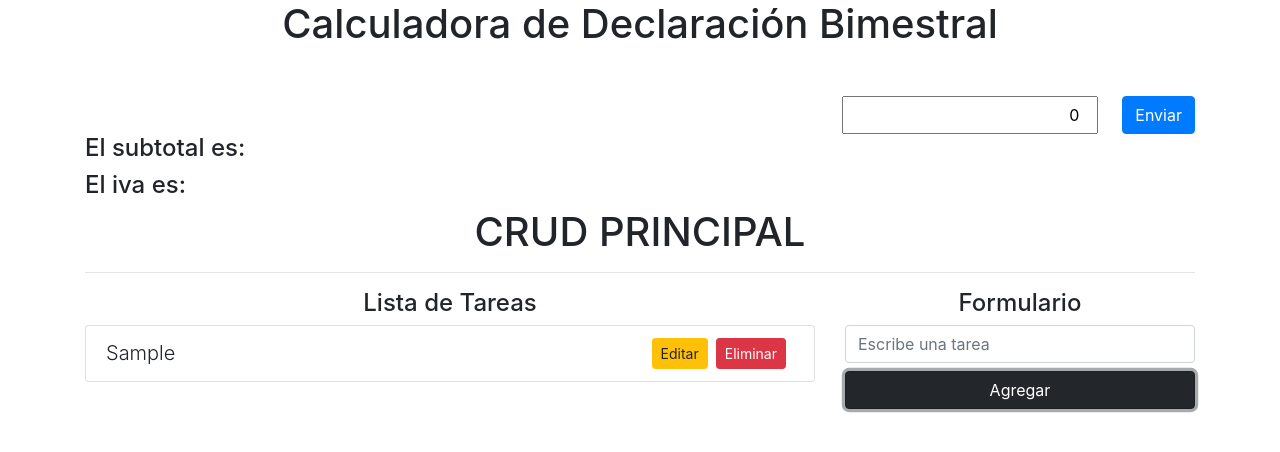
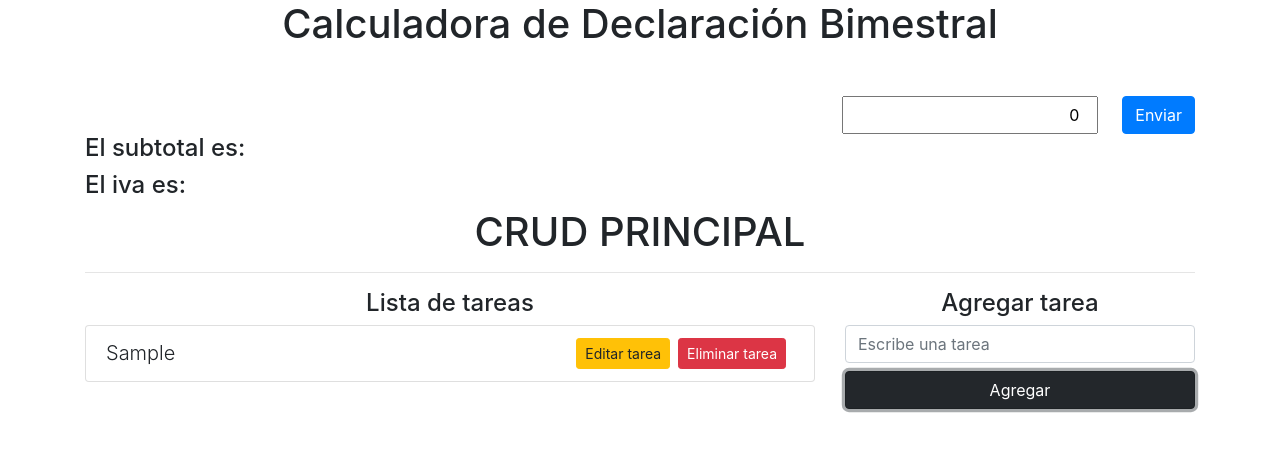
Before and after one commit to carlosalberto05/Declarcion-, a React (Create React App) app: page / in a window 1280 px wide. Both pictures are taken after typing "Sample" into the empty fields and a click on the button "Agregar". Shown: the top 452 px of the page. Built offline with nearby package versions, Linux system fonts and the light colour scheme.

Commit message:
Se agregaron funciones al crud

```diff
--- a/src/components/crud/Principal.js
+++ b/src/components/crud/Principal.js
@@ -1,22 +1,157 @@
+// import React, { useState } from 'react'
+// import shortid from 'shortid'
+
+// export default function Principal() {
+//   const [tarea, setTarea] = useState('')
+//   const [tareas, setTareas] = useState([])
+//   const [modoEdicion, setModoEdicion] = useState(false)
+//   const [id, setId] = useState('')
+
+//   const agregarTarea = (e) => {
+//     e.preventDefault()
+
+//     if (!tarea.trim()) {
+//       console.log('Esta vacio')
+//       return
+//     }
+//     setTareas([...tareas, { id: shortid.generate(), tarea: tarea }])
+//     setTarea('')
+//   }
+
+//   const elimitarTarea = (id) => {
+//     const arrayFiltrado = tareas.filter((item) => item.id !== id)
+//     setTareas(arrayFiltrado)
+//   }
+
+//   const editar = (item) => {
+//     console.log(item)
+//     setModoEdicion(true)
+//     setTarea(item.tarea)
+//     setId(item.id)
+//   }
+
+//   const editarTarea = (e) => {
+//     e.preventDefault()
+//     if (!tarea.trim()) {
+//       console.log('Esta vacio')
+//       return
+//     }
+
+//     const arrayEditado = tareas.map((item) => {
+//       return item.id === id ? { id: id, tarea: tarea } : item
+//     })
+
+//     setTareas(arrayEditado)
+//     setModoEdicion(false)
+//     setTarea('')
+//     setId('')
+//   }
+
+//   return (
+//     <div className="container">
+//       <h1 className="text-center">CRUD PRINCIPAL</h1>
+//       <hr />
+//       <div className="row">
+//         <div className="col-8">
+//           <h4 className="text-center">Lista de Tareas</h4>
+//           <ul className="list-group">
+//             {tareas.map((item) => {
+//               return (
+//                 <li key={item.id} className="list-group-item">
+//                   <span className="lead">{item.tarea}</span>
+//                   <button
+//                     className="btn btn-danger btn-sm float-right mx-2"
+//                     onClick={() => elimitarTarea(item.id)}
+//                   >
+//                     Eliminar
+//                   </button>
+//                   <button
+//                     className="btn btn-warning btn-sm float-right"
+//                     onClick={() => editar(item)}
+//                   >
+//                     Editar
+//                   </button>
+//                 </li>
+//               )
+//             })}
+//           </ul>
+//         </div>
+//         <div className="col-4">
+//           <h4 className="text-center">
+//             {modoEdicion ? 'Editar tarea' : 'Agregar tarea'}
+//           </h4>
+//           <form onSubmit={modoEdicion ? editarTarea : agregarTarea}>
+//             <input
+//               type="text"
+//               placeholder="Escribe una tarea"
+//               className="form-control mb-2"
+//               onChange={(e) => setTarea(e.target.value)}
+//               value={tarea}
+//             />
+//             {modoEdicion ? (
+//               <button className="btn btn-warning btn-block">Editar</button>
+//             ) : (
+//               <button className="btn btn-dark btn-block">Agregar</button>
+//             )}
+//           </form>
+//         </div>
+//       </div>
+//     </div>
+//   )
+// }
+
 import React, { useState } from 'react'
 import shortid from 'shortid'
 
 export default function Principal() {
   const [tarea, setTarea] = useState('')
   const [tareas, setTareas] = useState([])
+  const [modoEdicion, setModoEdicion] = useState(false)
+  const [id, setId] = useState('')
 
   const agregarTarea = (e) => {
     e.preventDefault()
 
     if (!tarea.trim()) {
-      console.log('Esta vacio')
+      console.log('No hay tarea')
       return
     }
-    console.log(`se agrego la tarea ${tarea}`)
 
     setTareas([...tareas, { id: shortid.generate(), tarea: tarea }])
+    setTarea('')
+  }
 
+  const eliminarTarea = (id) => {
+    console.log(id)
+
+    const tareasFiltradas = tareas.filter((item) => {
+      return item.id !== id
+    })
+    setTareas(tareasFiltradas)
+  }
+
+  const editar = (item) => {
+    console.log(item)
+    setModoEdicion(true)
+    setTarea(item.tarea)
+    setId(item.id)
+  }
+
+  const editarTarea = (e) => {
+    e.preventDefault()
+
+    if (!tarea.trim()) {
+      console.log('No hay tarea para editar')
+      return
+    }
+
+    const arrayEditado = tareas.map((item) => {
+      return item.id === id ? { id: id, tarea: tarea } : item
+    })
+    setTareas(arrayEditado)
+    setModoEdicion(false)
     setTarea('')
+    setId('')
   }
 
   return (
@@ -25,17 +160,23 @@ export default function Principal() {
       <hr />
       <div className="row">
         <div className="col-8">
-          <h4 className="text-center">Lista de Tareas</h4>
+          <h4 className="text-center">Lista de tareas</h4>
           <ul className="list-group">
             {tareas.map((item) => {
               return (
                 <li key={item.id} className="list-group-item">
                   <span className="lead">{item.tarea}</span>
-                  <button className="btn btn-danger btn-sm float-right mx-2">
-                    Eliminar
+                  <button
+                    className="btn btn-danger btn-sm float-right mx-2 "
+                    onClick={() => eliminarTarea(item.id)}
+                  >
+                    Eliminar tarea
                   </button>
-                  <button className="btn btn-warning btn-sm float-right">
-                    Editar
+                  <button
+                    className="btn btn-warning btn-sm float-right"
+                    onClick={() => editar(item)}
+                  >
+                    Editar tarea
                   </button>
                 </li>
               )
@@ -43,8 +184,10 @@ export default function Principal() {
           </ul>
         </div>
         <div className="col-4">
-          <h4 className="text-center">Formulario</h4>
-          <form onSubmit={agregarTarea}>
+          <h4 className="text-center">
+            {modoEdicion ? 'Editar tarea' : 'Agregar tarea'}
+          </h4>
+          <form onSubmit={modoEdicion ? editarTarea : agregarTarea}>
             <input
               type="text"
               placeholder="Escribe una tarea"
@@ -52,7 +195,11 @@ export default function Principal() {
               onChange={(e) => setTarea(e.target.value)}
               value={tarea}
             />
-            <button className="btn btn-dark btn-block">Agregar</button>
+            {modoEdicion ? (
+              <button className="btn btn-warning btn-block">Editar</button>
+            ) : (
+              <button className="btn btn-dark btn-block">Agregar</button>
+            )}
           </form>
         </div>
       </div>
```
